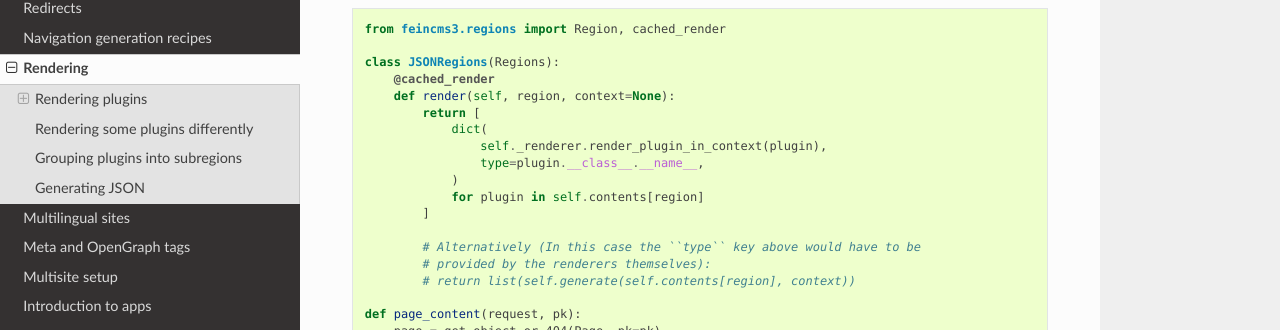
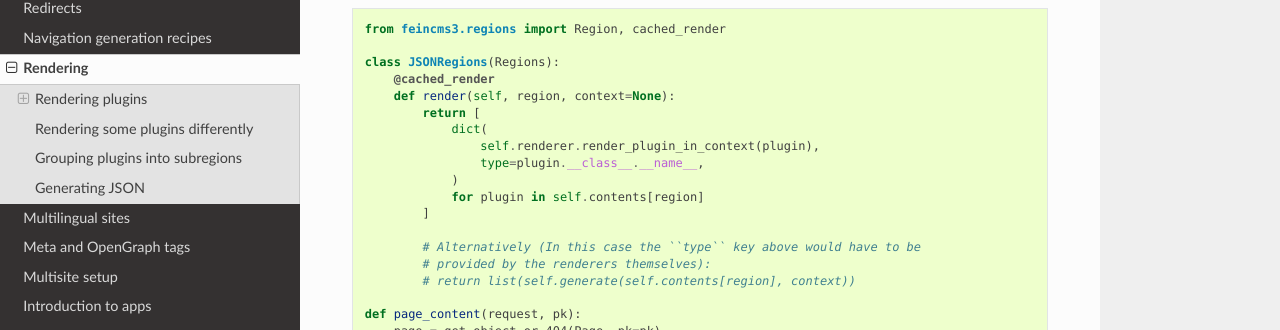
Before and after one commit to feincms/feincms3, a Sphinx documentation site: the page built from docs/guides/rendering.rst, in a window 1280 px wide and 900 px high, scrolled down 4790 px. Shown: the part 121-451 px from the top of the window. Built offline with Sphinx 7.4.7 and the Read the Docs theme 2.0.0, drawn with Linux system fonts in a browser that asks for light colours; the version number could not be read and is left out.

```diff
--- a/docs/guides/rendering.rst
+++ b/docs/guides/rendering.rst
@@ -279,7 +279,7 @@ is possible with a custom ``Regions`` class too:
         def render(self, region, context=None):
             return [
                 dict(
-                    self._renderer.render_plugin_in_context(plugin),
+                    self.renderer.render_plugin_in_context(plugin),
                     type=plugin.__class__.__name__,
                 )
                 for plugin in self.contents[region]
```
